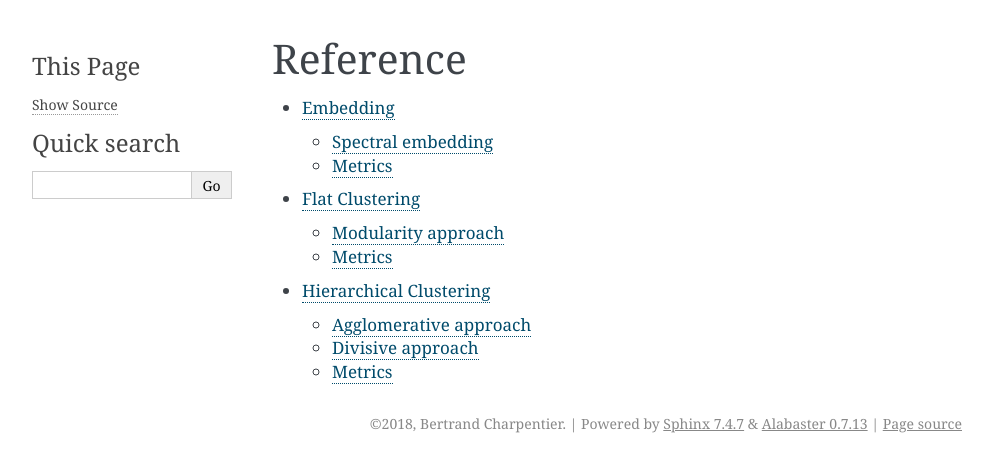
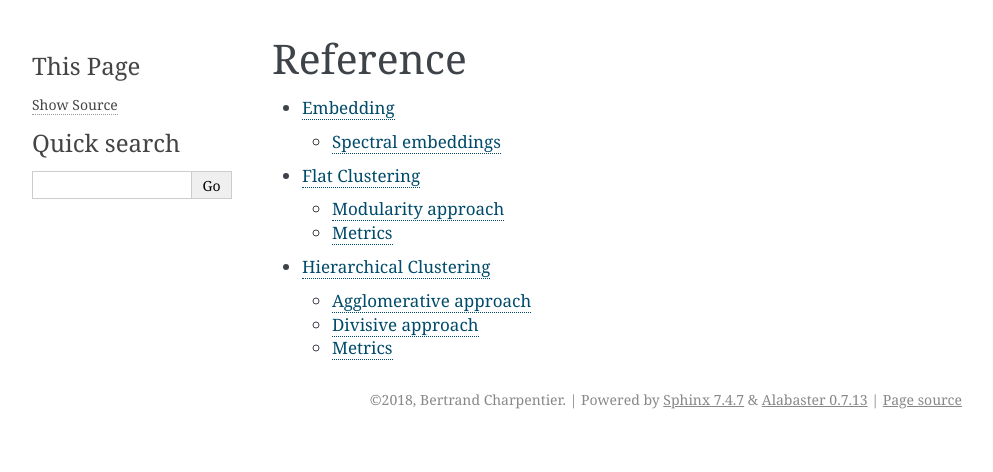
Before and after one commit to sknetwork-team/scikit-network, a Sphinx documentation site: the page built from docs/reference/index.rst, in a window 1280 px wide. Shown: the top 472 px of the page, without its empty margins (148-1141 px from the left). Built offline with Sphinx 7.4.7, drawn with Linux system fonts in a browser that asks for light colours; pages that are not in the unit, such as notebooks, are missing from menus.

Commit message:
add the doc for forward_backward_embedding

```diff
--- a/docs/reference/embedding.rst
+++ b/docs/reference/embedding.rst
@@ -5,8 +5,10 @@
 
 .. currentmodule:: sknetwork
 
-Spectral embedding
+
+Spectral embeddings
 ------------------
+.. automodule:: sknetwork.embedding.forward_backward_embedding
+   :toctree: generated/
 
-Metrics
--------
+   ForwardBackwardEmbedding
```
